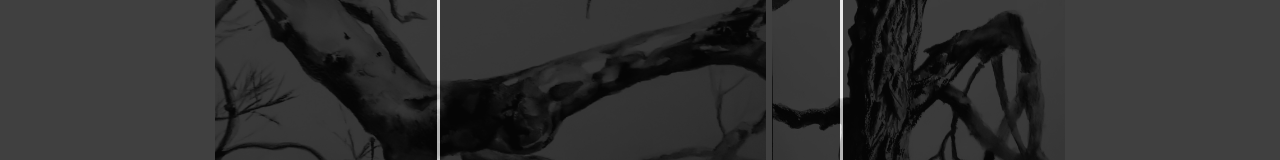
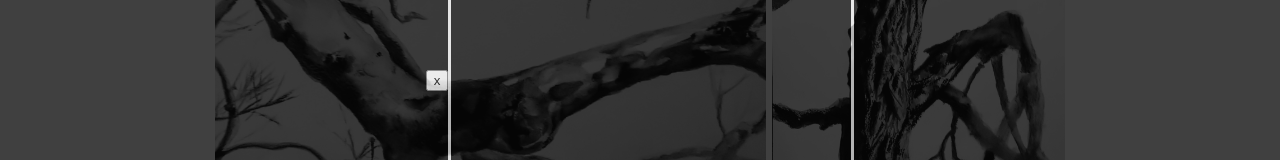
Before and after one commit to zsoliman/k-kennedy-profile, a React (Create React App) app: page /still-gallery in a window 1280 px wide. Both pictures are taken after a click on the picture 490 px from the left and 359 px from the top of the page. Shown: the part 320-480 px from the top of the page. Built offline with nearby package versions, Linux system fonts and the light colour scheme.

Commit message:
close modal button works

```diff
--- a/src/components/Image.jsx
+++ b/src/components/Image.jsx
@@ -68,9 +68,13 @@ const Image = () => {
 
 
                     {/* <img src="https://drive.google.com/file/d/1g0Dbv10qjMGw7Y0WiSbVErq6NE-V5pph/view?usp=share_link" /> */}
+
                     {/* <img src="https://drive.google.com/uc?export=view&id=1g0Dbv10qjMGw7Y0WiSbVErq6NE-V5pph" /> */}
 
-                    <Modal isHidden={isHidden} />
+                    <Modal
+                        isHidden={isHidden}
+                        displayModal={displayModal}
+                    />
 
                     {driveArt.map((art, index) =>
                         <img
--- a/src/components/Modal.jsx
+++ b/src/components/Modal.jsx
@@ -1,10 +1,11 @@
-const Modal = ({ art, isHidden }) => {
+const Modal = ({ art, isHidden, displayModal }) => {
     return (
         <div className={`${isHidden ? "hidden" : ""}`}>
             <div className="modalBackground">
                 <div className="modal">
                     {/* <img src={art} /> */}
                     {/* {console.log("art", art)} */}
+                    <button onClick={displayModal}>x</button>
                     <div className="ImagePlaceholder"></div>
                 </div>
             </div>
```
